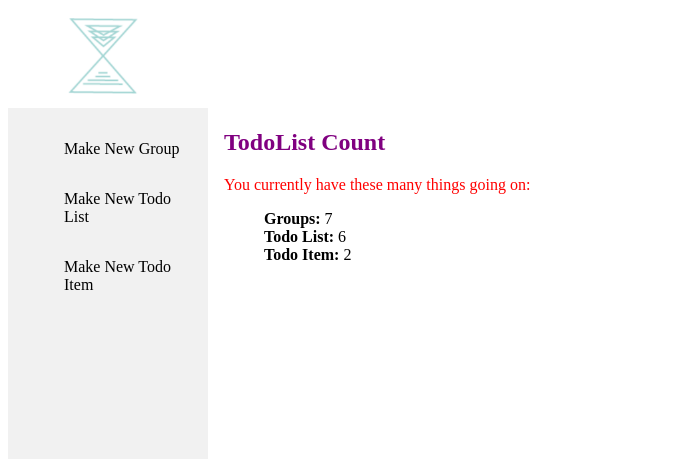
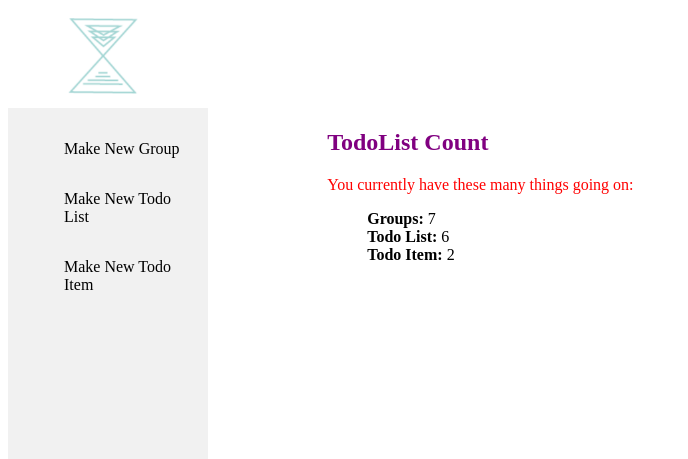
Before and after one commit to hyunlee1999/CalendarApp, a Django app: page / in a window 1280 px wide. Shown: the top 459 px of the page, without its empty margins (0-688 px from the left). Run offline with Django 3.2, Linux system fonts and the light colour scheme; data comes from the database, SQL or seed files in the repository.

Commit message:
main styling

```diff
--- a/calendarSite/calendarApp/static/calendarApp/style.css
+++ b/calendarSite/calendarApp/static/calendarApp/style.css
@@ -12,6 +12,14 @@ h2 {
 
 ul {
   list-style: none;
+}
+
+.main {
+  width: 80%;
+	max-width: 1920px;
+	height: 100%;
+	margin: 0 auto;
+	position: relative;
 }
 
 /* The side navigation menu */
```
